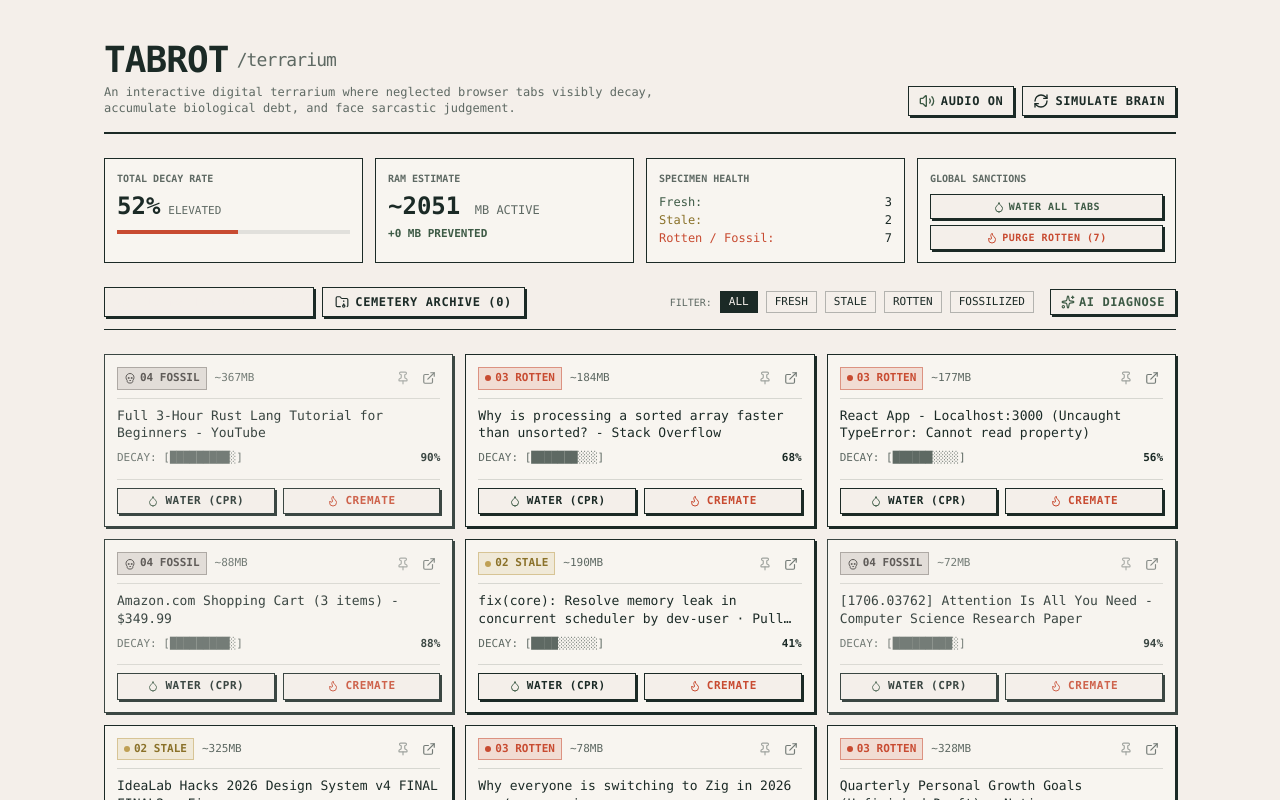
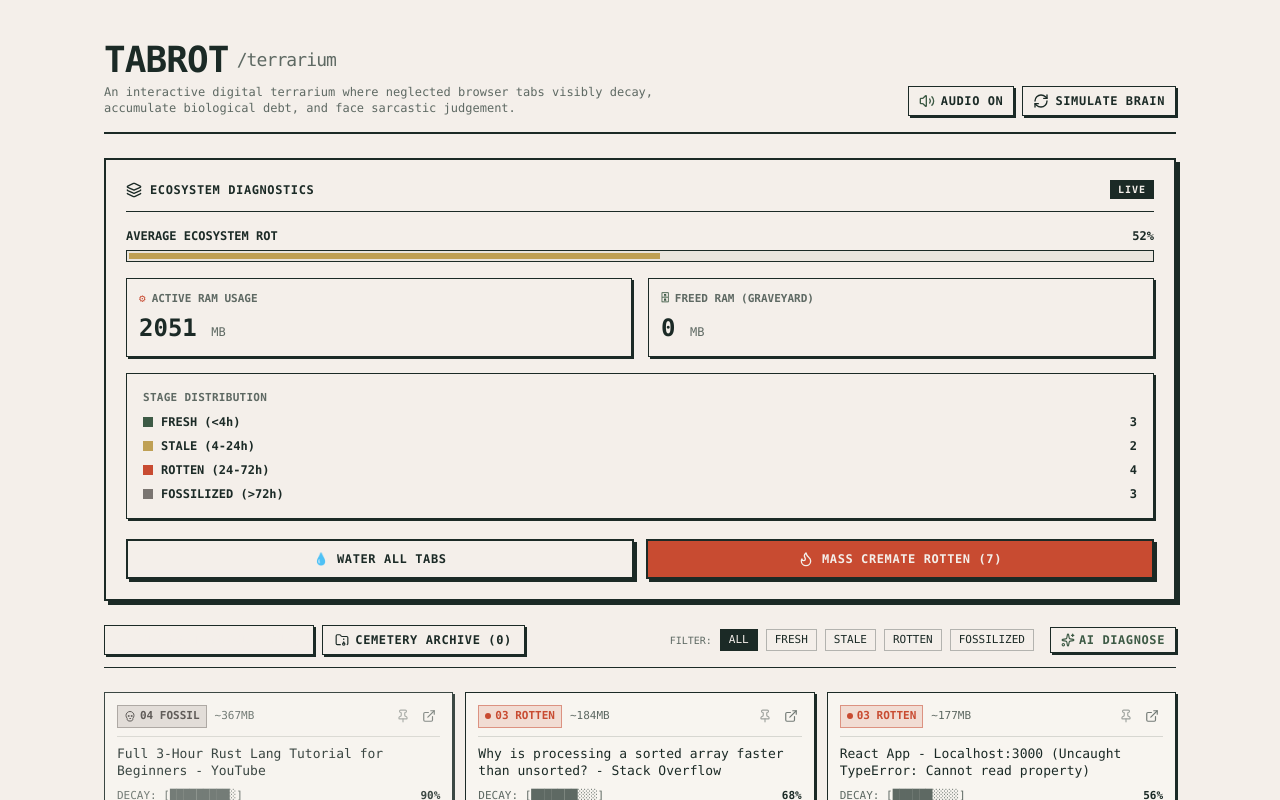
Before and after one commit to Ilyan321/TabRot, a React (Vite) app in the folder tabrot/: page / in a window 1280 px wide. Shown: the top 800 px of the page. Built offline with nearby package versions, Linux system fonts and the light colour scheme; no server answers.

Commit message:
feat(ui): redesign diagnostics HUD matching editorial screenshot layout

```diff
--- a/tabrot/src/App.tsx
+++ b/tabrot/src/App.tsx
@@ -12,7 +12,6 @@ import { fetchGroqRoast } from './engine/roastEngine';
 import { SpecimenCard } from './components/SpecimenCard';
 import { Graveyard } from './components/Graveyard';
 import {
-  Droplet,
   Flame,
   Volume2,
   VolumeX,
@@ -206,70 +205,109 @@ export function App() {
           </div>
         </header>
 
-        {/* STATS HUD: High-Density Monospace Dashboard */}
-        <section className="grid grid-cols-2 md:grid-cols-4 gap-3">
-          <div className="p-3 border border-[#1B2A26] bg-[#F8F5F0]">
-            <div className="text-[10px] text-[#5E6963] uppercase font-semibold">TOTAL DECAY RATE</div>
-            <div className="text-2xl font-bold mt-1 flex items-baseline gap-2">
-              {stats.overallRotPercentage}%
-              <span className="text-[11px] font-normal text-[#5E6963]">
-                {stats.overallRotPercentage > 60 ? 'CRITICAL MOLD' : stats.overallRotPercentage > 30 ? 'ELEVATED' : 'NOMINAL'}
+        {/* ECOSYSTEM DIAGNOSTICS: Precision Neobrutalist Field Notebook HUD */}
+        <section className="border-2 border-[#1B2A26] bg-[#F4EFEA] p-5 shadow-[4px_4px_0px_#1B2A26] space-y-4">
+          {/* Header */}
+          <div className="flex items-center justify-between pb-3 border-b border-[#1B2A26]">
+            <div className="flex items-center gap-2 font-mono text-xs font-bold uppercase tracking-wider text-[#1B2A26]">
+              <Layers className="w-4 h-4 text-[#1B2A26]" />
+              ECOSYSTEM DIAGNOSTICS
+            </div>
+            <span className="px-2 py-0.5 text-[10px] font-mono font-bold tracking-widest text-[#F4EFEA] bg-[#1B2A26] uppercase">
+              LIVE
             </span>
           </div>
-            <div className="w-full bg-[#1B2A26]/10 h-1 mt-2">
+
+          {/* Average Ecosystem Rot Bar */}
+          <div>
+            <div className="flex justify-between items-center text-xs font-mono font-bold uppercase mb-1.5 text-[#1B2A26]">
+              <span>AVERAGE ECOSYSTEM ROT</span>
+              <span>{stats.overallRotPercentage}%</span>
+            </div>
+            <div className="w-full h-3 border border-[#1B2A26] bg-[#EAE5DE] p-0.5">
               <div
-                className="bg-[#C84B31] h-1"
+                className="h-full bg-[#BFA054] transition-all duration-300"
                 style={{ width: `${stats.overallRotPercentage}%` }}
-              ></div>
+              />
             </div>
           </div>
 
-          <div className="p-3 border border-[#1B2A26] bg-[#F8F5F0]">
-            <div className="text-[10px] text-[#5E6963] uppercase font-semibold">RAM ESTIMATE</div>
-            <div className="text-2xl font-bold mt-1">
-              ~{stats.totalRamUsedMb} <span className="text-xs font-normal text-[#5E6963]">MB ACTIVE</span>
+          {/* Two Metric Boxes: Active RAM & Freed RAM */}
+          <div className="grid grid-cols-1 sm:grid-cols-2 gap-4">
+            <div className="border border-[#1B2A26] bg-[#F4EFEA] p-3 shadow-[2px_2px_0px_#1B2A26]">
+              <div className="flex items-center gap-1.5 text-[11px] font-mono font-bold uppercase text-[#5E6963] mb-1">
+                <span className="text-[#C84B31]">⚙</span> ACTIVE RAM USAGE
               </div>
-            <div className="text-[11px] text-[#3D5A45] mt-1 font-semibold">
-              +{stats.totalRamFreedMb} MB PREVENTED
+              <div className="text-2xl font-black font-mono text-[#1B2A26]">
+                {stats.totalRamUsedMb} <span className="text-xs font-normal text-[#5E6963]">MB</span>
               </div>
             </div>
 
-          <div className="p-3 border border-[#1B2A26] bg-[#F8F5F0]">
-            <div className="text-[10px] text-[#5E6963] uppercase font-semibold">SPECIMEN HEALTH</div>
-            <div className="text-xs mt-2 space-y-0.5">
-              <div className="flex justify-between">
-                <span className="text-[#3D5A45]">Fresh:</span>
-                <span>{stats.freshCount}</span>
+            <div className="border border-[#1B2A26] bg-[#F4EFEA] p-3 shadow-[2px_2px_0px_#1B2A26]">
+              <div className="flex items-center gap-1.5 text-[11px] font-mono font-bold uppercase text-[#5E6963] mb-1">
+                <span className="text-[#3D5A45]">🗄</span> FREED RAM (GRAVEYARD)
               </div>
-              <div className="flex justify-between">
-                <span className="text-[#8A7129]">Stale:</span>
-                <span>{stats.staleCount}</span>
-              </div>
-              <div className="flex justify-between">
-                <span className="text-[#C84B31]">Rotten / Fossil:</span>
-                <span>{stats.rottenCount + stats.fossilizedCount}</span>
+              <div className="text-2xl font-black font-mono text-[#1B2A26]">
+                {stats.totalRamFreedMb} <span className="text-xs font-normal text-[#5E6963]">MB</span>
               </div>
             </div>
           </div>
 
-          <div className="p-3 border border-[#1B2A26] bg-[#F8F5F0] flex flex-col justify-between">
-            <div className="text-[10px] text-[#5E6963] uppercase font-semibold">GLOBAL SANCTIONS</div>
-            <div className="flex flex-col gap-1.5 mt-2">
+          {/* Stage Distribution List */}
+          <div className="border border-[#1B2A26] bg-[#F4EFEA] p-4 shadow-[2px_2px_0px_#1B2A26] space-y-2">
+            <div className="text-[11px] font-mono font-bold uppercase text-[#5E6963] mb-2 tracking-wide">
+              STAGE DISTRIBUTION
+            </div>
+
+            <div className="flex justify-between items-center text-xs font-mono font-bold text-[#1B2A26]">
+              <span className="flex items-center gap-2">
+                <span className="w-2.5 h-2.5 bg-[#3D5A45] inline-block"></span>
+                FRESH (&lt;4h)
+              </span>
+              <span>{stats.freshCount}</span>
+            </div>
+
+            <div className="flex justify-between items-center text-xs font-mono font-bold text-[#1B2A26]">
+              <span className="flex items-center gap-2">
+                <span className="w-2.5 h-2.5 bg-[#BFA054] inline-block"></span>
+                STALE (4-24h)
+              </span>
+              <span>{stats.staleCount}</span>
+            </div>
+
+            <div className="flex justify-between items-center text-xs font-mono font-bold text-[#1B2A26]">
+              <span className="flex items-center gap-2">
+                <span className="w-2.5 h-2.5 bg-[#C84B31] inline-block"></span>
+                ROTTEN (24-72h)
+              </span>
+              <span>{stats.rottenCount}</span>
+            </div>
+
+            <div className="flex justify-between items-center text-xs font-mono font-bold text-[#1B2A26]">
+              <span className="flex items-center gap-2">
+                <span className="w-2.5 h-2.5 bg-[#7A7571] inline-block"></span>
+                FOSSILIZED (&gt;72h)
+              </span>
+              <span>{stats.fossilizedCount}</span>
+            </div>
+          </div>
+
+          {/* Action Buttons: Water All & Mass Cremate */}
+          <div className="grid grid-cols-1 sm:grid-cols-2 gap-3 pt-1">
             <button
               onClick={handleWaterAll}
-                className="brutalist-btn py-1 px-2 text-[10px] flex items-center justify-center gap-1 text-[#3D5A45]"
+              className="py-2.5 px-4 bg-[#F4EFEA] text-[#1B2A26] border-2 border-[#1B2A26] shadow-[3px_3px_0px_#1B2A26] active:translate-x-[1px] active:translate-y-[1px] active:shadow-[1px_1px_0px_#1B2A26] font-mono text-xs font-bold tracking-wider uppercase flex items-center justify-center gap-2 hover:bg-[#EAE5DE] transition-colors"
             >
-                <Droplet className="w-3 h-3" />
+              <span className="text-[#3D5A45]">💧</span>
               WATER ALL TABS
             </button>
             <button
               onClick={handleCremateRotten}
-                className="brutalist-btn py-1 px-2 text-[10px] flex items-center justify-center gap-1 text-[#C84B31] border-[#C84B31] bg-[#C84B31]/10"
+              className="py-2.5 px-4 bg-[#C84B31] text-[#F4EFEA] border-2 border-[#1B2A26] shadow-[3px_3px_0px_#1B2A26] active:translate-x-[1px] active:translate-y-[1px] active:shadow-[1px_1px_0px_#1B2A26] font-mono text-xs font-bold tracking-wider uppercase flex items-center justify-center gap-2 hover:bg-[#B33E26] transition-colors"
             >
-                <Flame className="w-3 h-3" />
-                PURGE ROTTEN ({stats.rottenCount + stats.fossilizedCount})
+              <Flame className="w-4 h-4 text-[#F4EFEA]" />
+              MASS CREMATE ROTTEN ({stats.rottenCount + stats.fossilizedCount})
             </button>
-            </div>
           </div>
         </section>
 
```
Lines whose indentation alone changed are shown as unchanged.
